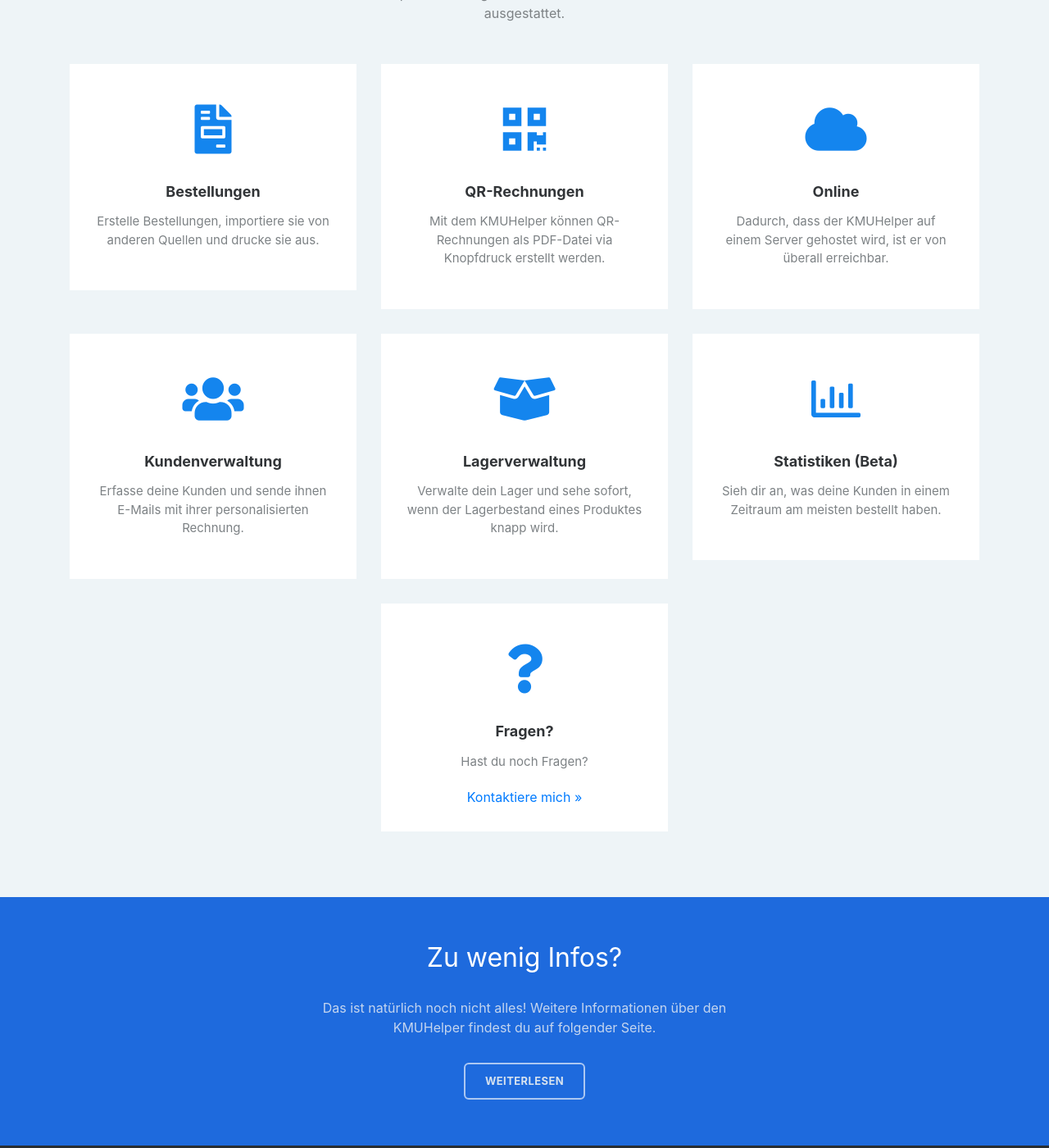
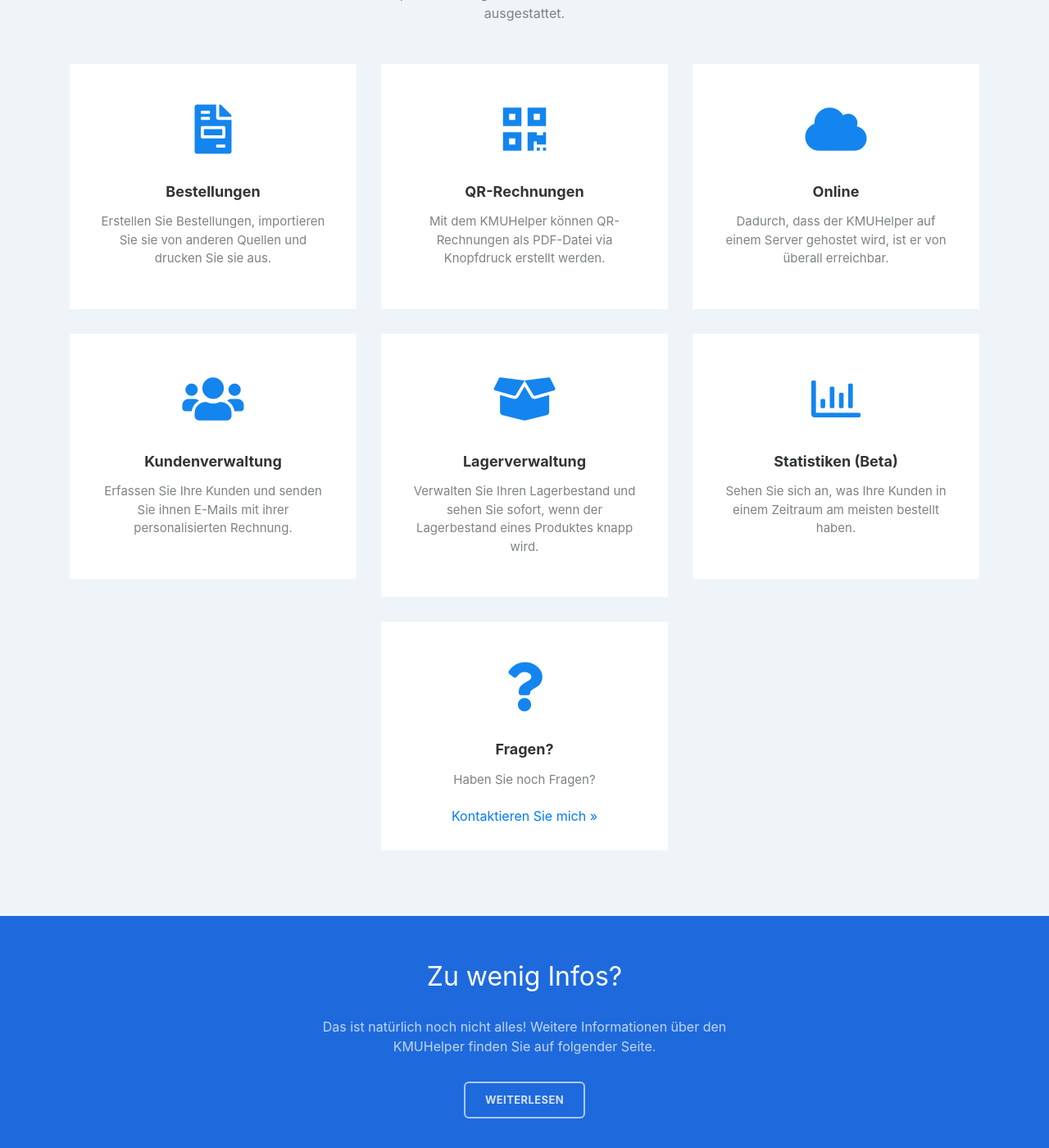
Before and after one commit to rafaelurben/kmuhelper, a Jekyll site: the page built from index.html, in a window 1280 px wide and 1400 px high, scrolled down 935 px. Shown: the whole window at 82% size. Built offline with Jekyll 4.4.1, drawn with Linux system fonts in a browser that asks for light colours; nearby versions of some CDN libraries; some of the changed text lies outside the part shown.

```diff
--- a/index.html
+++ b/index.html
@@ -34,7 +34,7 @@ priority: 1.0
                     <div class="col-12 col-lg-6 col-xl-5 offset-xl-1">
                         <h1>KMUHelper</h1>
                         <p>Eine Buchhaltungssoftware für alle, welche sich keine professionelle Buchhaltungssoftware leisten können oder von überall auf ihr Geschäft zugreifen wollen. Einfach und simpel.</p>
-                        <a class="btn btn-light btn-lg action-button" role="button" href="https://rafaelurben.ch/django-kmuhelper">django-kmuhelper</a>
+                        <a class="btn btn-light btn-lg action-button" role="button" href="https://rafaelurben.ch/django-kmuhelper">django-kmuhelper - Handbuch</a>
                     </div>
                     <div class="col-md-5 col-lg-5 offset-lg-1 offset-xl-0 d-none d-lg-block phone-holder">
                         <div class="phone-mockup"><img class="device" src="assets/img/phone.svg">
@@ -55,7 +55,7 @@ priority: 1.0
                 <div class="col-sm-6 col-md-5 col-lg-4 item">
                     <div class="box"><i class="fas fa-file-invoice icon"></i>
                         <h3 class="name">Bestellungen</h3>
-                        <p class="description">Erstelle Bestellungen, importiere sie von anderen Quellen und drucke sie aus.</p>
+                        <p class="description">Erstellen Sie Bestellungen, importieren Sie sie von anderen Quellen und drucken Sie sie aus.</p>
                     </div>
                 </div>
                 <div class="col-sm-6 col-md-5 col-lg-4 item">
@@ -73,25 +73,25 @@ priority: 1.0
                 <div class="col-sm-6 col-md-5 col-lg-4 item">
                     <div class="box"><i class="fas fa-users icon"></i>
                         <h3 class="name">Kundenverwaltung</h3>
-                        <p class="description">Erfasse deine Kunden und sende ihnen E-Mails mit ihrer personalisierten Rechnung.</p>
+                        <p class="description">Erfassen Sie Ihre Kunden und senden Sie ihnen E-Mails mit ihrer personalisierten Rechnung.</p>
                     </div>
                 </div>
                 <div class="col-sm-6 col-md-5 col-lg-4 item">
                     <div class="box"><i class="fas fa-box-open icon"></i>
                         <h3 class="name">Lagerverwaltung</h3>
-                        <p class="description">Verwalte dein Lager und sehe sofort, wenn der Lagerbestand eines Produktes knapp wird.</p>
+                        <p class="description">Verwalten Sie Ihren Lagerbestand und sehen Sie sofort, wenn der Lagerbestand eines Produktes knapp wird.</p>
                     </div>
                 </div>
                 <div class="col-sm-6 col-md-5 col-lg-4 item">
                     <div class="box"><i class="far fa-chart-bar icon"></i>
                         <h3 class="name">Statistiken (Beta)</h3>
-                        <p class="description">Sieh dir an, was deine Kunden in einem Zeitraum am meisten bestellt haben.</p>
+                        <p class="description">Sehen Sie sich an, was Ihre Kunden in einem Zeitraum am meisten bestellt haben.</p>
                     </div>
                 </div>
                 <div class="col-sm-6 col-md-5 col-lg-4 item">
                     <div class="box"><i class="fas fa-question icon"></i>
                         <h3 class="name">Fragen?</h3>
-                        <p class="description">Hast du noch Fragen?</p><a class="learn-more" href="kontakt">Kontaktiere mich »</a>
+                        <p class="description">Haben Sie noch Fragen?</p><a class="learn-more" href="kontakt">Kontaktieren Sie mich »</a>
                     </div>
                 </div>
             </div>
@@ -101,7 +101,7 @@ priority: 1.0
         <div class="container">
             <div class="intro">
                 <h2 class="text-center">Zu wenig Infos?</h2>
-                <p class="text-center">Das ist natürlich noch nicht alles! Weitere Informationen über den KMUHelper findest du auf folgender Seite.</p>
+                <p class="text-center">Das ist natürlich noch nicht alles! Weitere Informationen über den KMUHelper finden Sie auf folgender Seite.</p>
             </div>
             <div class="buttons"><a class="btn btn-primary" role="button" href="informationen">Weiterlesen</a></div>
         </div>
```
Also changed, not shown: informationen.md (+1 -1 lines), kontakt.md (+6 -6 lines), unterstützen.md (+3 -3 lines).
